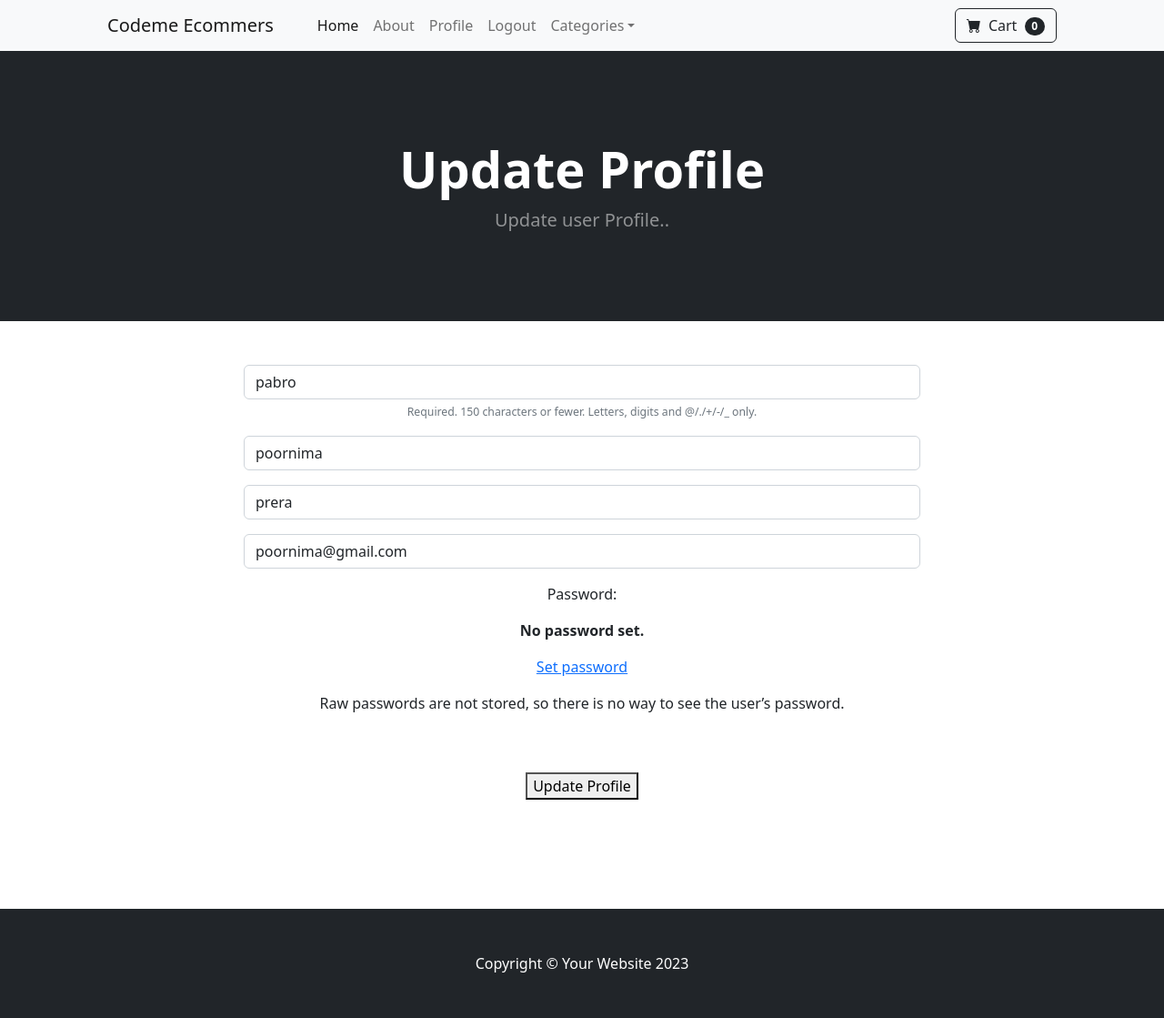
After one commit to ypap1234pun/ecomad, a Django app: page /update_user in a window 1280 px wide. The commit adds this page. Shown: the whole page at 91% size. Run offline with Django 5.2, Linux system fonts and the light colour scheme; a user stored in the database is signed in; data comes from the database, SQL or seed files in the repository; both versions use the stored data as it was after the commit; some libraries are stand-ins or nearby versions.

Commit message:
profile added

```diff
--- a/ecomad/store/forms.py
+++ b/ecomad/store/forms.py
@@ -1,6 +1,28 @@
 from django.contrib.auth.models import User
-from django.contrib.auth.forms import UserCreationForm
+from django.contrib.auth.forms import UserCreationForm, UserChangeForm
 from django import forms
+
+
+class UpdateUserForm(UserChangeForm):
+	email = forms.EmailField(label="", widget=forms.TextInput(attrs={'class':'form-control', 'placeholder':'Email Address'}))
+	first_name = forms.CharField(label="", max_length=100, widget=forms.TextInput(attrs={'class':'form-control', 'placeholder':'First Name'}))
+	last_name = forms.CharField(label="", max_length=100, widget=forms.TextInput(attrs={'class':'form-control', 'placeholder':'Last Name'}))
+
+	class Meta:
+		model = User
+		fields = ('username', 'first_name', 'last_name', 'email' )
+
+	def __init__(self, *args, **kwargs):
+		super(UpdateUserForm, self).__init__(*args, **kwargs)
+
+		self.fields['username'].widget.attrs['class'] = 'form-control'
+		self.fields['username'].widget.attrs['placeholder'] = 'User Name'
+		self.fields['username'].label = ''
+		self.fields['username'].help_text = '<span class="form-text text-muted"><small>Required. 150 characters or fewer. Letters, digits and @/./+/-/_ only.</small></span>'
+
+
+
+
 
 class SignUpForm(UserCreationForm):
 	email = forms.EmailField(label="", widget=forms.TextInput(attrs={'class':'form-control', 'placeholder':'Email Address'}))
--- a/ecomad/store/templates/navbar.html
+++ b/ecomad/store/templates/navbar.html
@@ -9,6 +9,9 @@
                         <li class="nav-item"><a class="nav-link" href="{% url 'about'%}">About</a></li>
                         <li class="nav-item dropdown">
                          {% if user.is_authenticated %}
+                         <li class="nav-item"><a class="nav-link" href="{% url 'update_user' %}">Profile</a></li>
+                         <li class="nav-item dropdown">
+
                          <li class="nav-item"><a class="nav-link" href="{% url 'logout'%}">Logout</a></li>
                          <li class="nav-item dropdown">
                          {% else %}
--- /dev/null
+++ b/ecomad/store/templates/update_user.html
@@ -0,0 +1,37 @@
+{% extends "base.html" %}
+
+{% block content %}
+  <!-- Header-->
+  <header class="bg-dark py-5">
+    <div class="container px-4 px-lg-5 my-5">
+        <div class="text-center text-white">
+            <h1 class="display-4 fw-bolder">Update Profile</h1>
+            <p class="lead fw-normal text-white-50 mb-0">Update user Profile..</p>
+        </div>
+    </div>
+</header>
+
+    <div class = "container">
+          <div class = "row" >
+              <center>
+                  <div class = "col-8">
+                  <br/><br/>
+                    <form method= "POST" action = "{% url 'update_user' %}">
+                      {% csrf_token %}
+                      {{ user_form.as_p }}
+                      <br/><br/>
+                      <button type = "submit" class = 'btn-btn-secondary'>
+                        Update Profile
+                      </button>
+
+                  <br/>
+                  <br/>
+                  <br/>
+                  <br/>
+                  <br/>
+                  <br/>
+                  </div>
+              </center>
+            </div>
+    </div>
+{% endblock %}
--- a/ecomad/store/urls.py
+++ b/ecomad/store/urls.py
@@ -10,6 +10,7 @@ urlpatterns = [
     path('login/',views.login_user, name='login'),
     path('logout/',views.logout_user, name='logout'),
     path('register',views.register_user, name='register'),
+    path('update_user',views.update_user, name='update_user'),
     path('product/<int:pk>',views.product, name='product'),
     path('category/<str:foo>',views.category, name='category'),
     path('category_summary/',views.category_summary, name='category_summary'),
--- a/ecomad/store/views.py
+++ b/ecomad/store/views.py
@@ -4,8 +4,23 @@ from django.contrib.auth import authenticate,login,logout
 from django.contrib import messages
 from django.contrib.auth.models import User
 from django.contrib.auth.forms import UserCreationForm
-from .forms import SignUpForm
+from .forms import SignUpForm,UpdateUserForm
 from django import forms
+
+
+def update_user(request):
+  if request.user.is_authenticated:
+    current_usre = User.objects.get(id=request.user.id)
+    user_form = UpdateUserForm(request.POST or None, instance=current_usre )
+    if user_form.is_valid():
+      user_form.save()
+      login(request,current_usre)
+      messages.success (request,'User Has Been Updated')
+      return redirect ('home')
+    return render (request,'update_user.html',{'user_form':user_form})
+  else:
+    messages.success (request,'You must login to access that page!')
+    return redirect ('home')
 
 
 def category_summary(request):
```
Also changed, not shown: ecomad/db.sqlite3.
